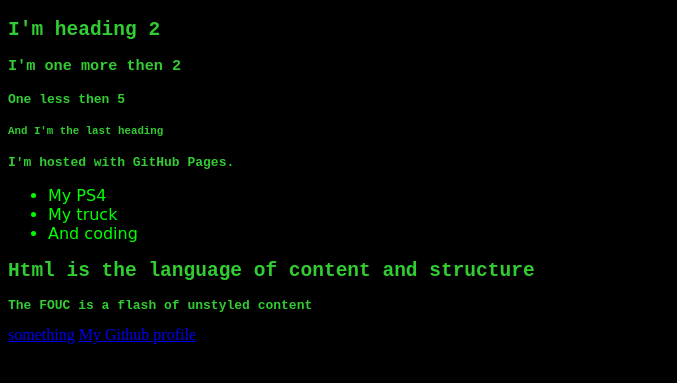
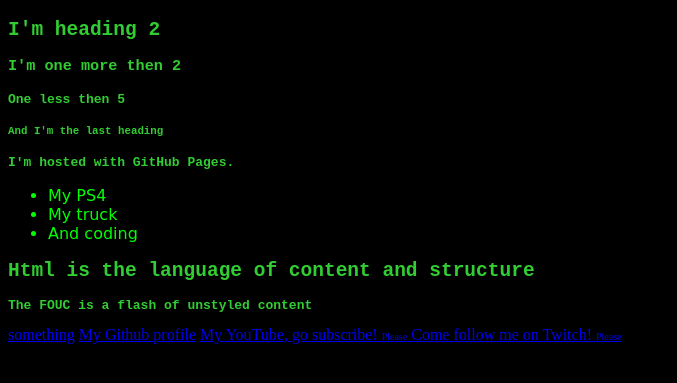
Before and after one commit to AlexTheGreat210/alexthegreat210.github.io, a plain HTML site: page index.html in a window 1280 px wide. Shown: the part 61-444 px from the top of the page, without its empty margins (0-677 px from the left). Drawn offline with Linux system fonts and the light colour scheme.

Commit message:
New links

```diff
--- a/index.html
+++ b/index.html
@@ -23,6 +23,9 @@
       color: lime;
       font-family: cursive;
     }
+    span{
+      font-size: 10px;
+    }
   </style>
 </head>
 <body>
@@ -41,5 +44,7 @@
 <p>The FOUC is a flash of unstyled content</p>
 <a href="about.html">something</a>
 <a href="https://github.com/AlexTheGreat210">My Github profile</a>
+<a href="https://www.youtube.com/channel/UCuZuRllM7Edd1dH_oq9f77Q">My YouTube, go subscribe! <span>Please</span> </a>
+<a href="https://www.twitch.tv/imovingtarget210">Come follow me on Twitch! <span>Please</span></a>
 </body>
 </html>
```
